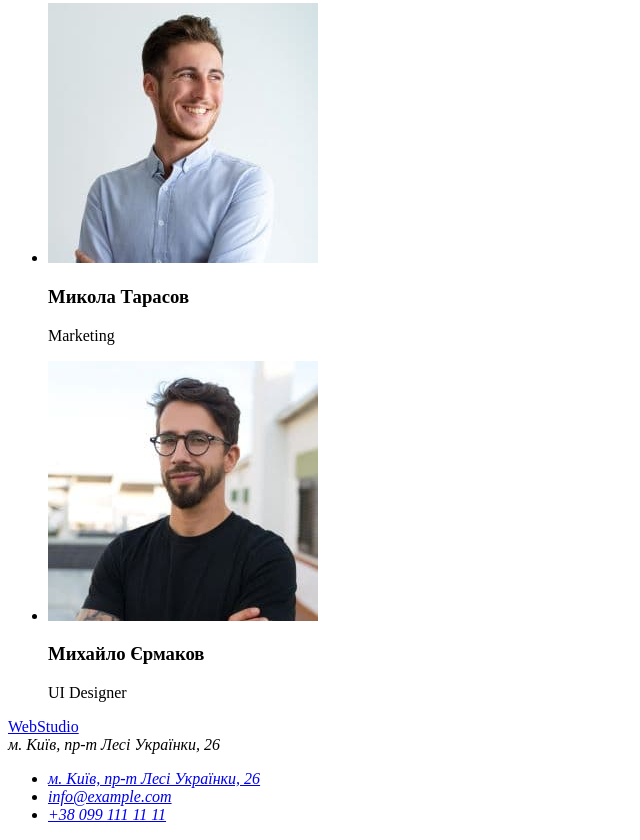
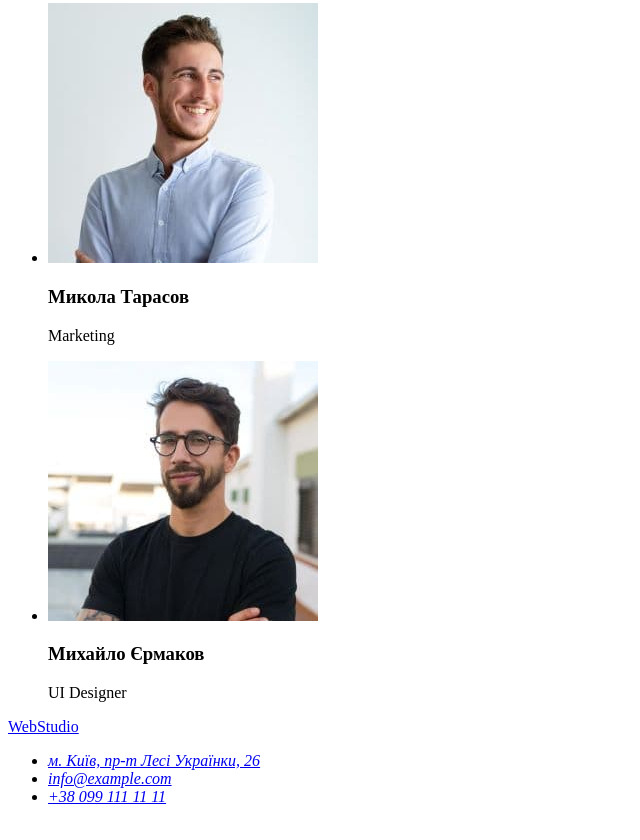
Before and after one commit to skyartartem/goit-markup-hw-01, a plain HTML site: page index.html in a window 1280 px wide. Shown: the part 2360-3200 px from the top of the page, without its empty margins (0-640 px from the left). Drawn offline with Linux system fonts and the light colour scheme.

Commit message:
Правка ДЗ (прибрав зайву адресу)

```diff
--- a/index.html
+++ b/index.html
@@ -129,7 +129,6 @@
     <footer>
       <a href="./"> WebStudio </a>
       <address>
-        м. Київ, пр-т Лесі Українки, 26
         <ul>
           <li>
             <a
```
